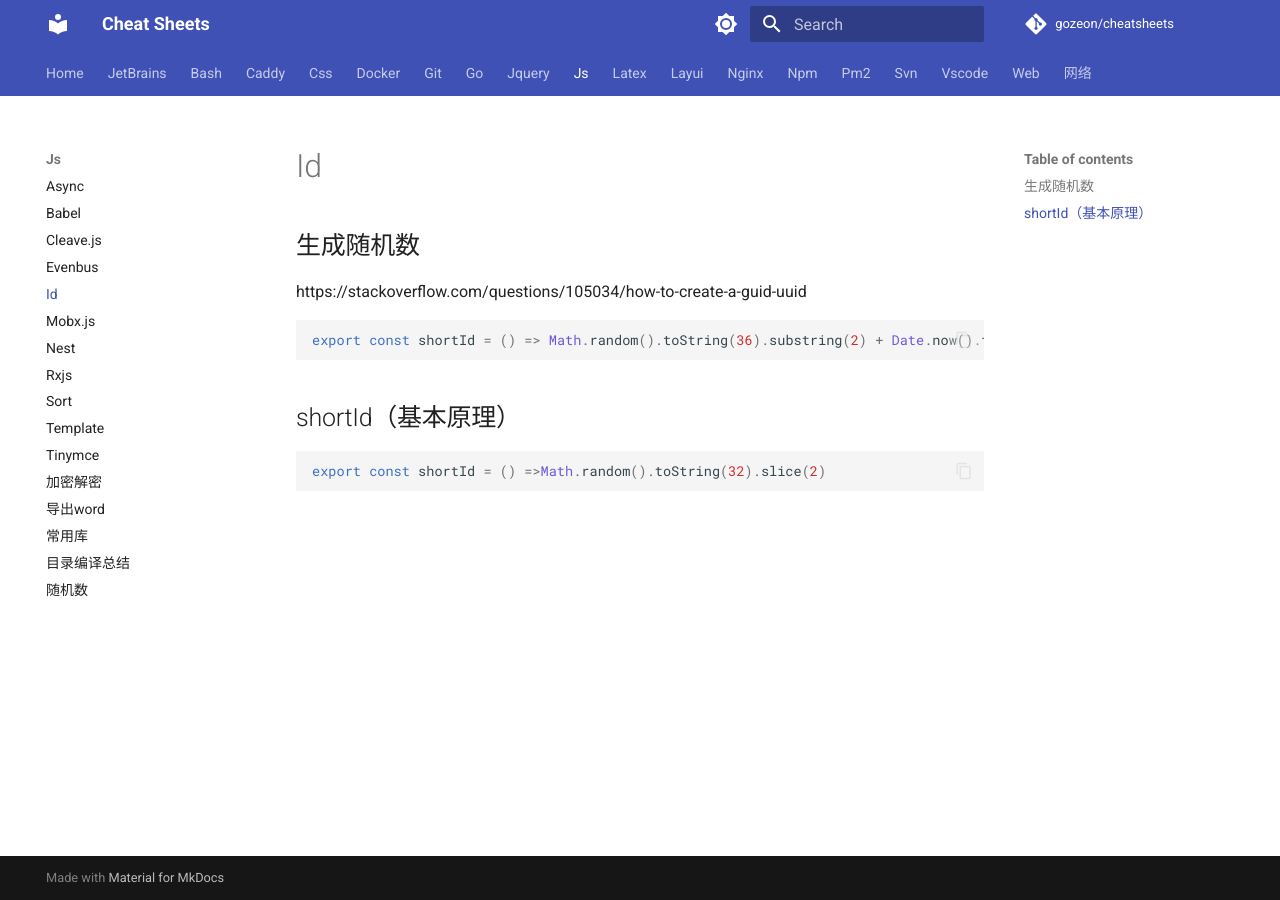
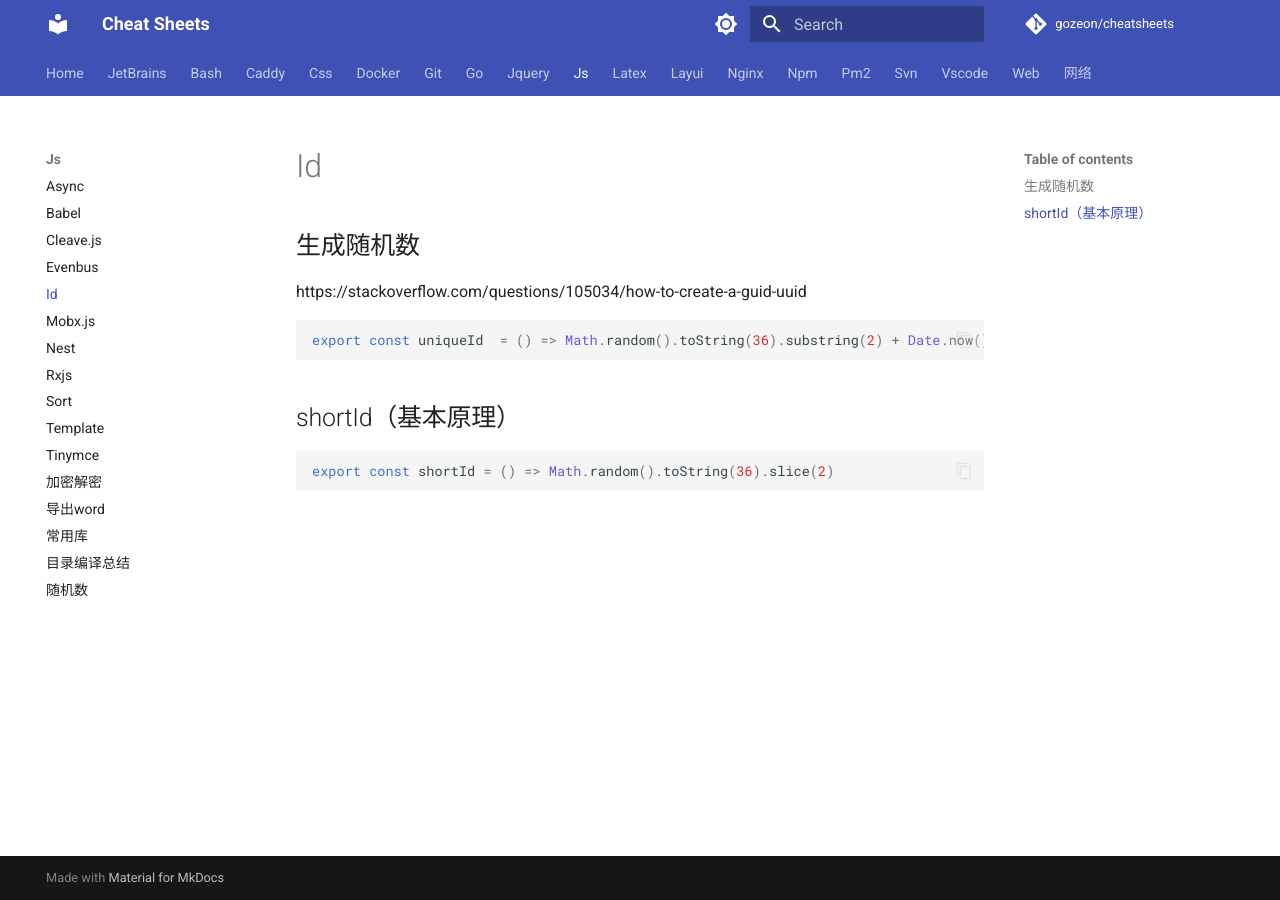
Before and after one commit to gozeon/cheatsheets, an MkDocs documentation site: the page built from docs/js/id.md, in a window 1280 px wide. Built offline with MkDocs 1.6.1 and Material for MkDocs 9.7.7, drawn with Linux system fonts in a browser that asks for light colours; comment, search, counter and statistics services are not loaded.

Commit message:
Update id.md

````diff
--- a/docs/js/id.md
+++ b/docs/js/id.md
@@ -3,11 +3,11 @@
 https://stackoverflow.com/questions/105034/how-to-create-a-guid-uuid
 
 ```js
-export const shortId = () => Math.random().toString(36).substring(2) + Date.now().toString(36);
+export const uniqueId  = () => Math.random().toString(36).substring(2) + Date.now().toString(36);
 ```
 
 ## shortId（基本原理）
 
 ```js
-export const shortId = () =>Math.random().toString(32).slice(2)
+export const shortId = () => Math.random().toString(36).slice(2)
 ```
````
